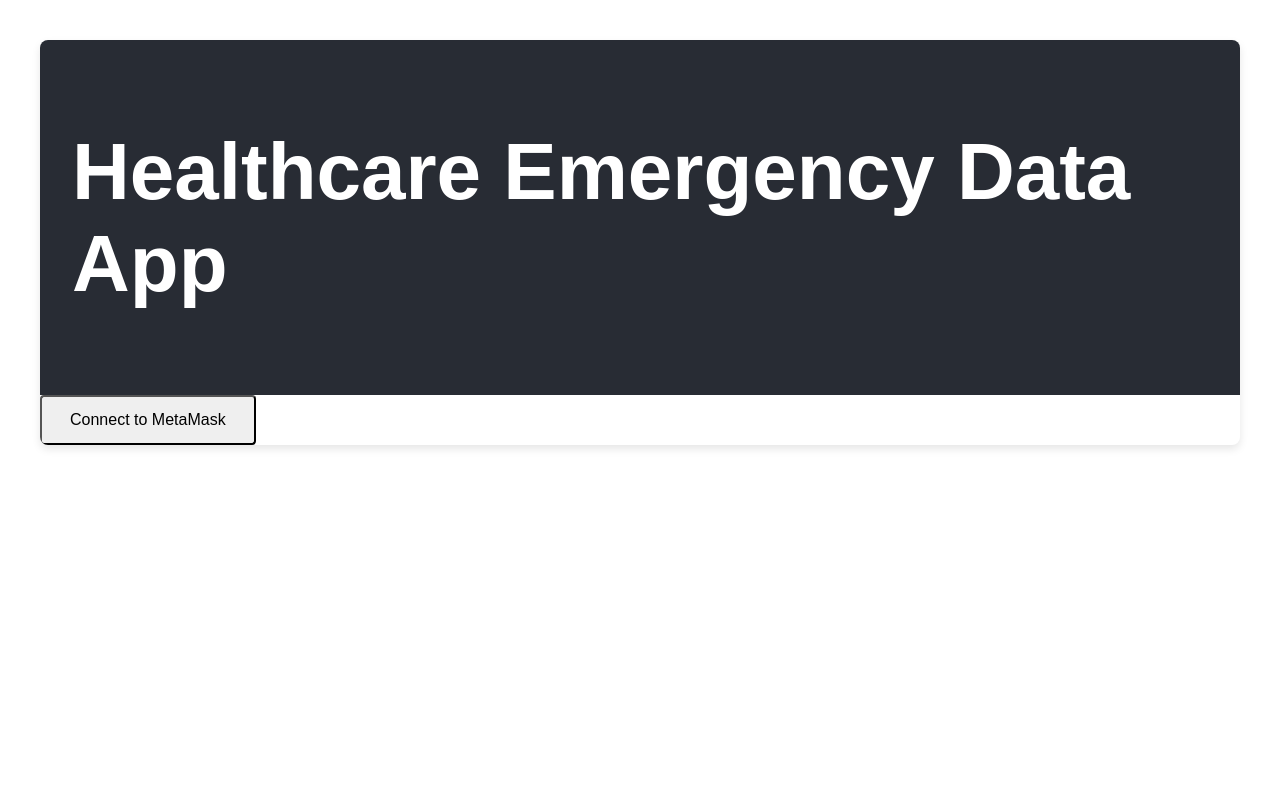
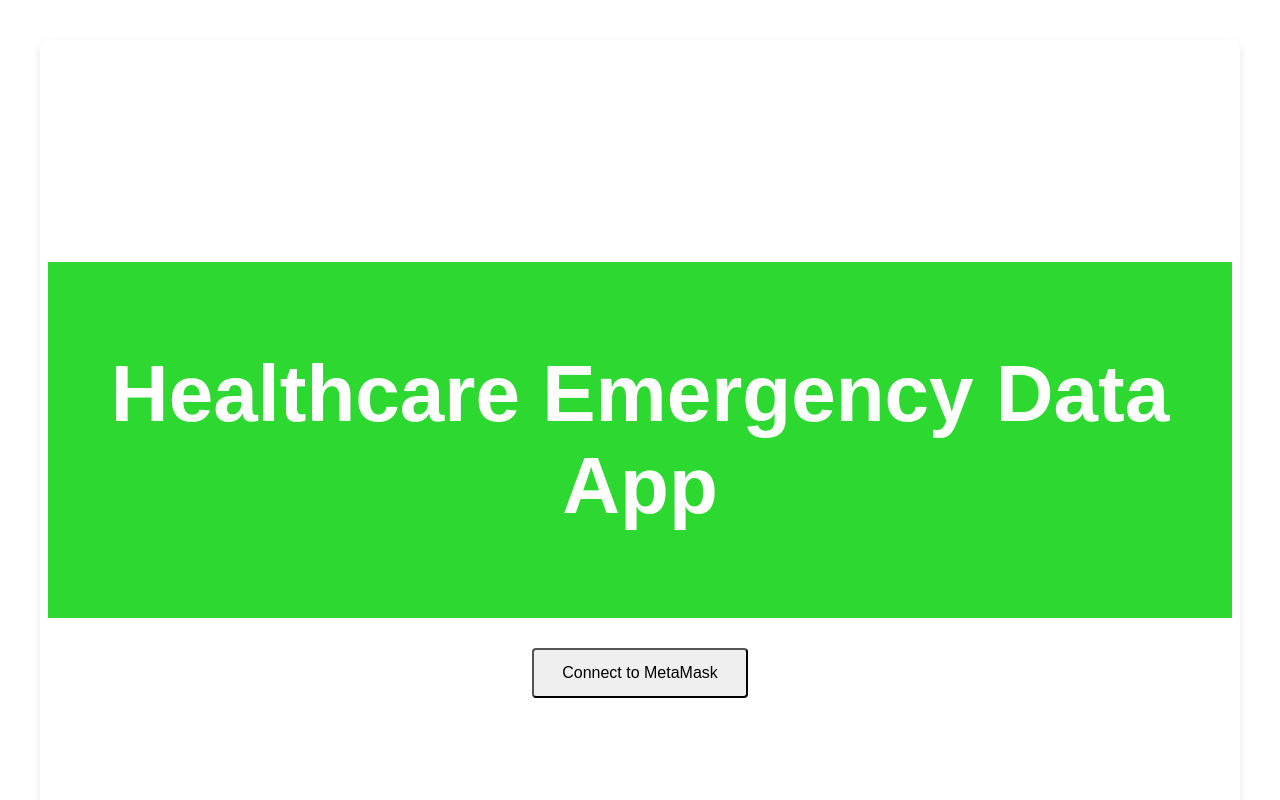
Before and after one commit to emailtovamos/idquick, a React (Create React App) app: page / in a window 1280 px wide. Shown: the top 800 px of the page. Built offline with nearby package versions, Linux system fonts and the light colour scheme; what web3 would draw is missing.

Commit message:
better look

```diff
--- a/src/App.css
+++ b/src/App.css
@@ -1,17 +1,39 @@
-/* Adjustments to App.css */
+/* Ensure the container is full height and uses flexbox to center its children */
 .app-container {
+  display: flex;
+  flex-direction: column; /* Stack children vertically */
+  justify-content: center; /* Center children vertically in the container */
+  align-items: center; /* Center children horizontally */
+  min-height: 100vh; /* Minimum height of the viewport */
+  margin: 0; /* Reset margin to remove any default spacing */
+  padding: 40px; /* Add padding as needed */
   font-family: 'Arial', sans-serif;
+  color: #333;
   margin: 40px;
   border-radius: 8px;
   box-shadow: 0 4px 8px rgba(0,0,0,0.1);
   overflow: hidden; /* Ensures the shadow doesn't get cut off */
 }
 
+/* Center header within its container */
 .app-header {
-  background-color: #282c34;
+  width: 100%; /* Take the full width to center text properly */
+  text-align: center; /* Center the text within the header */
+  margin-bottom: 30px; /* Keep your existing margin-bottom */
+  background-color: #2dd830;
   color: white;
   padding: 2rem; /* More padding for better spacing */
   font-size: 2.5rem; /* Larger font size for header */
+}
+
+/* Maintain the full-width inputs and centering */
+.data-input, .access-code-input {
+  display: block; /* Make input block to fill width */
+  width: 90%; /* Adjust width as necessary, considering padding and borders */
+  margin: 0 auto 20px; /* Auto margins for horizontal centering, with a margin-bottom */
+  padding: 10px;
+  border: 1px solid #ccc;
+  border-radius: 4px;
 }
 
 /* Interactive elements consistent styling */
@@ -38,14 +60,19 @@ input[type="text"] {
 
 /* Structural adjustments */
 .content, .fetch-section, .account-info, .data-form {
+  text-align: center; /* Center-align the text for all these elements */
+  width: 90%; /* Match input width for consistency */
+  margin: 0 auto; /* Center the divs horizontally */
   margin-bottom: 2rem;
 }
 
 .fetched-data {
+  text-align: center; /* Center-align the text inside fetched data box */
+  width: 90%; /* You may adjust width as necessary */
+  margin: 20px auto; /* Center horizontally with automatic margins */
+  padding: 10px;
   background-color: #f7f7f7;
   border-left: 5px solid #4CAF50;
-  padding: 1rem;
-  margin-top: 1rem;
 }
 
 /* Add more styling as necessary... */
```
